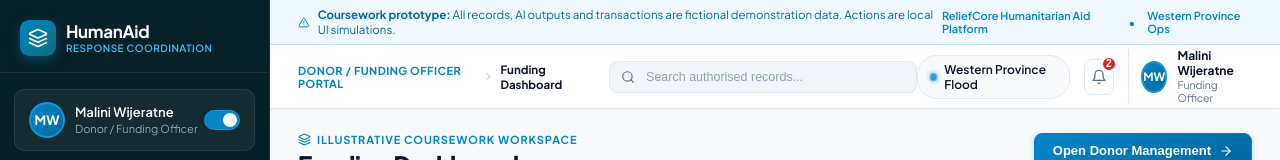
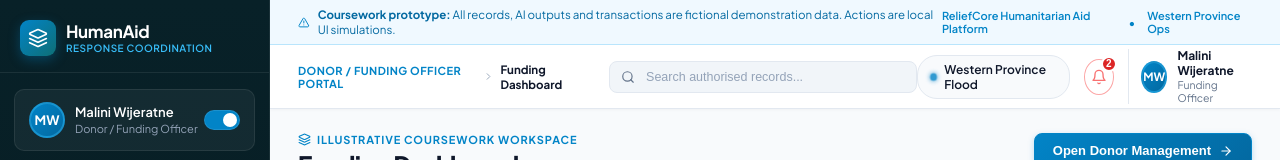
Before and after one commit to DulithThenuka/humanitarian-crisis-management-platform, a React (Vite) app in the folder frontend/: page /donor in a window 1280 px wide. Shown: the top 160 px of the page. Built offline with nearby package versions, Linux system fonts and the light colour scheme; no server answers.

Commit message:
Update design and fix UI elements 2

```diff
--- a/frontend/src/pages/Donor - Funding - Officer/DonorFundingOfficer.css
+++ b/frontend/src/pages/Donor - Funding - Officer/DonorFundingOfficer.css
@@ -494,10 +494,10 @@
   position: relative;
   width: 36px;
   height: 36px;
-  border-radius: 8px;
+  border-radius: 50%;
   background-color: #ffffff;
-  border: 1px solid var(--fo-border);
-  color: var(--fo-text-muted);
+  border: 1px solid #fca5a5;
+  color: #f87171;
   display: flex;
   align-items: center;
   justify-content: center;
@@ -506,9 +506,9 @@
 }
 
 .fo-alert-bell-btn:hover {
-  background-color: #f8fafc;
-  color: var(--fo-blue-primary);
-  border-color: var(--fo-blue-primary);
+  background-color: #fef2f2;
+  color: #ef4444;
+  border-color: #f87171;
 }
 
 .fo-bell-badge {
```
